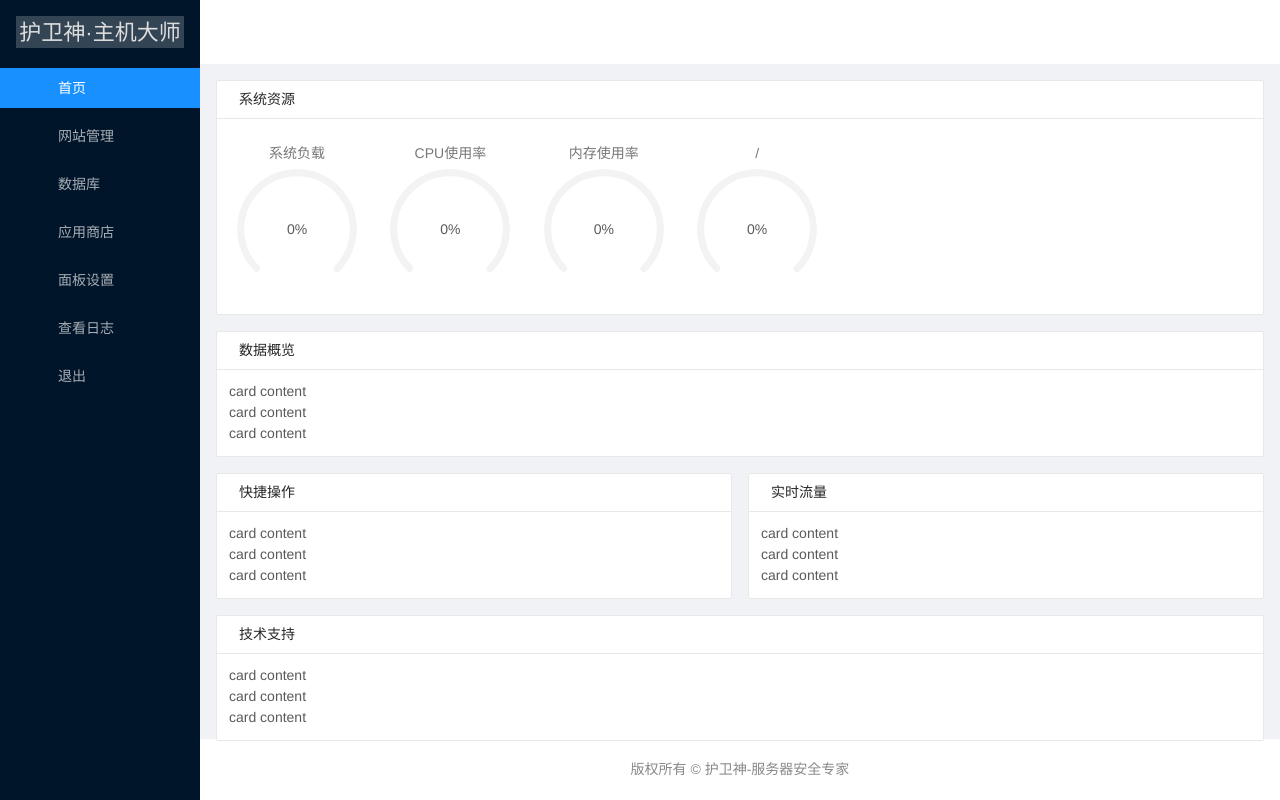
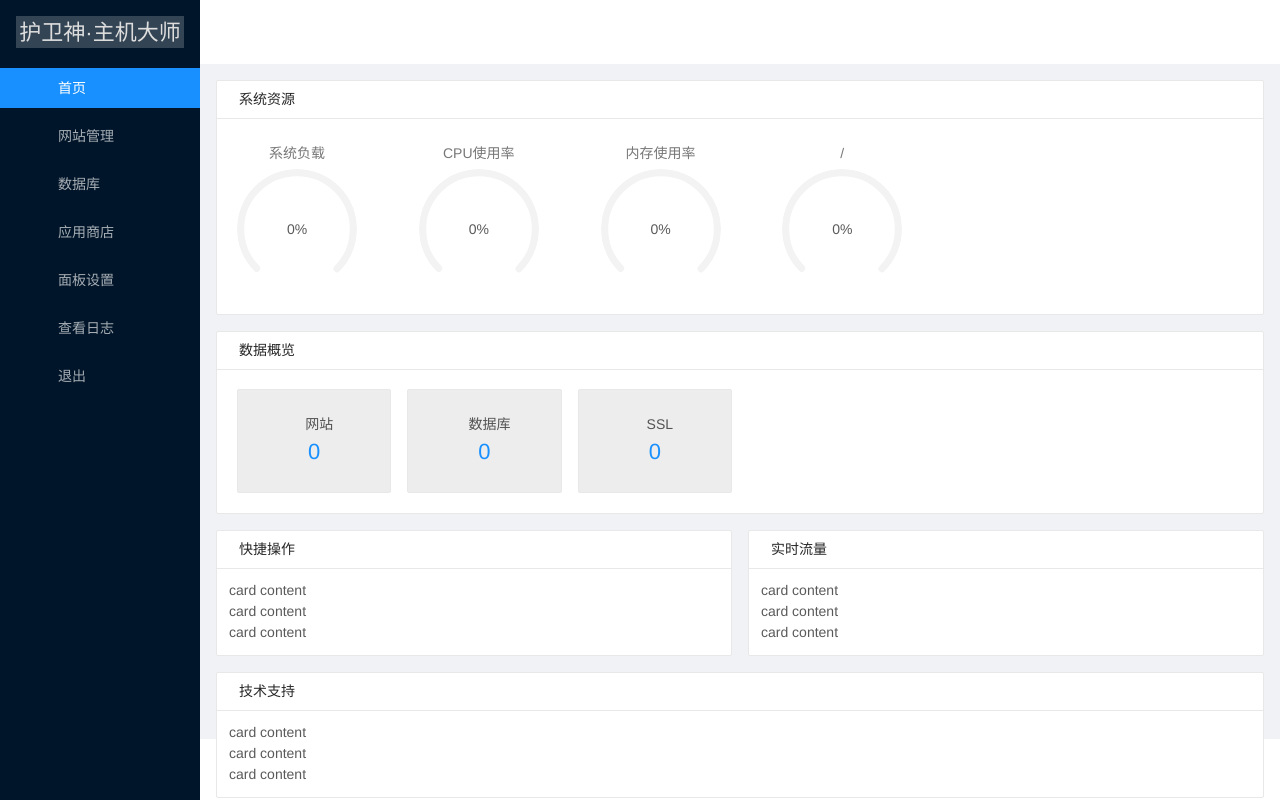
Before and after one commit to sgseo/hwspanel.web, a Vue app: page / in a window 1280 px wide. Built offline with nearby package versions, Linux system fonts and the light colour scheme; a small style sheet from the web is missing.

Commit message:
首页数据概览

```diff
--- a/src/assets/css/base.css
+++ b/src/assets/css/base.css
@@ -1,6 +1,7 @@
 html,
 body,
 #app {
+  min-width: 410px;
   height: 100%;
   font-size: 12px;
   font-family: 华文黑体, "Microsoft YaHei", 微软雅黑, STHei, "Helvetica Neue",
@@ -102,6 +103,10 @@ ol {
 
 .color-error {
   color: #f5222d;
+}
+
+.bg-gray {
+  background-color: #ededed;
 }
 
 .bg-white {
--- a/src/components/Index.vue
+++ b/src/components/Index.vue
@@ -6,8 +6,8 @@
           <span slot="title">
             <a-icon class="ma5 color-primary" type="dashboard" />系统资源
           </span>
-          <a-col :span="14">
-            <ul style="display: flex; justify-content: space-between;">
+          <a-col :xs="24" :sm="22" :md="20" :lg="18" :xl="16">
+            <ul style="display: flex; justify-content: space-between; flex-wrap: wrap;">
               <li class="text-center">
                 <h4 class="color777 ma5">系统负载</h4>
                 <a-progress
@@ -55,9 +55,30 @@
           <span slot="title">
             <a-icon class="ma5 color-primary" type="tag" />数据概览
           </span>
-          <p>card content</p>
-          <p>card content</p>
-          <p>card content</p>
+          <a-col :xs="24" :sm="24" :md="12" :lg="6" :xl="4">
+            <a-card class="bg-gray text-center">
+              <p>
+                  <a-icon class="ma5" type="global" />网站
+              </p>
+              <p class="font22px color-primary">0</p>
+            </a-card>
+          </a-col>
+          <a-col :xs="24" :sm="24" :md="12" :lg="6" :xl="4">
+            <a-card class="bg-gray text-center">
+              <p>
+                  <a-icon class="ma5" type="database" />数据库
+              </p>
+              <p class="font22px color-primary">0</p>
+            </a-card>
+          </a-col>
+          <a-col :xs="24" :sm="24" :md="12" :lg="6" :xl="4">
+            <a-card class="bg-gray text-center">
+              <p>
+                  <a-icon class="ma5" type="file-protect" />SSL
+              </p>
+              <p class="font22px color-primary">0</p>
+            </a-card>
+          </a-col>
         </a-card>
       </a-col>
     </a-row>
@@ -125,9 +146,3 @@ export default {
   }
 };
 </script>
-
-<style scoped>
-li {
-  display: inline-block;
-}
-</style>
```
